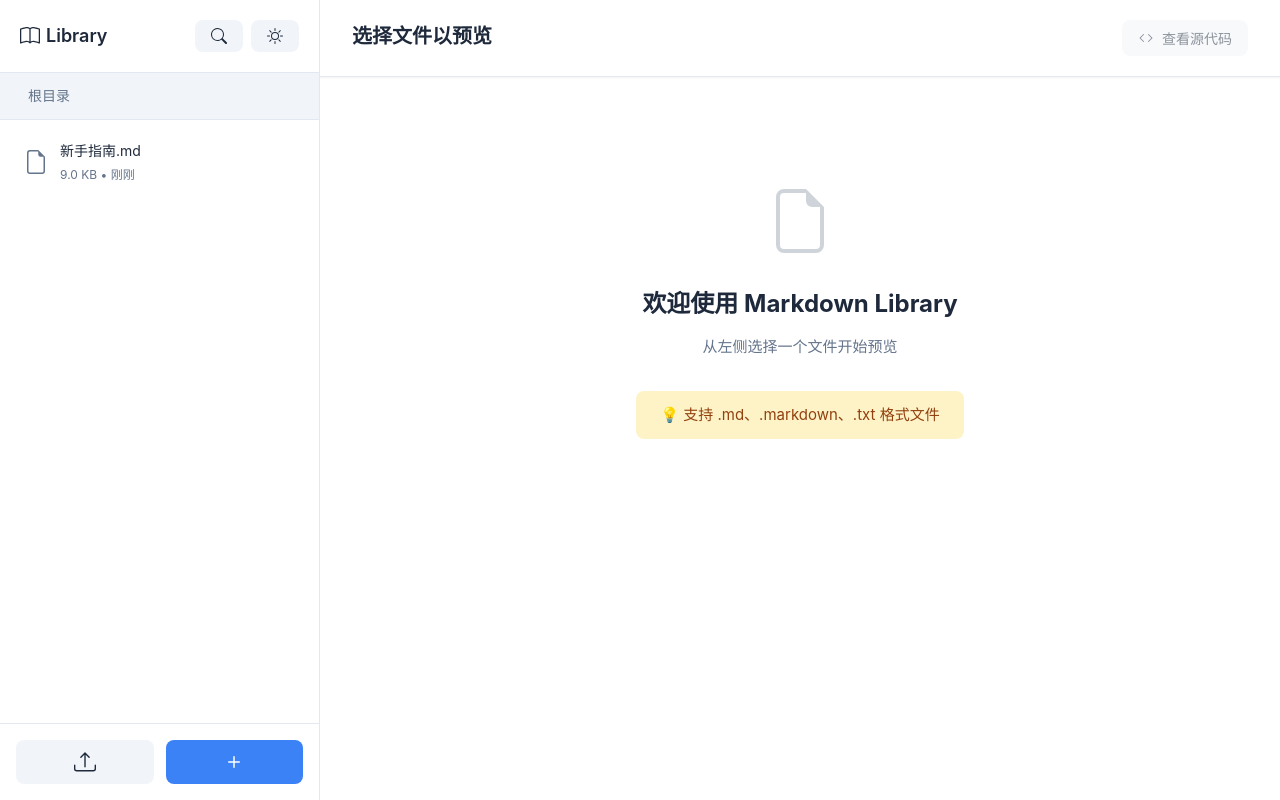
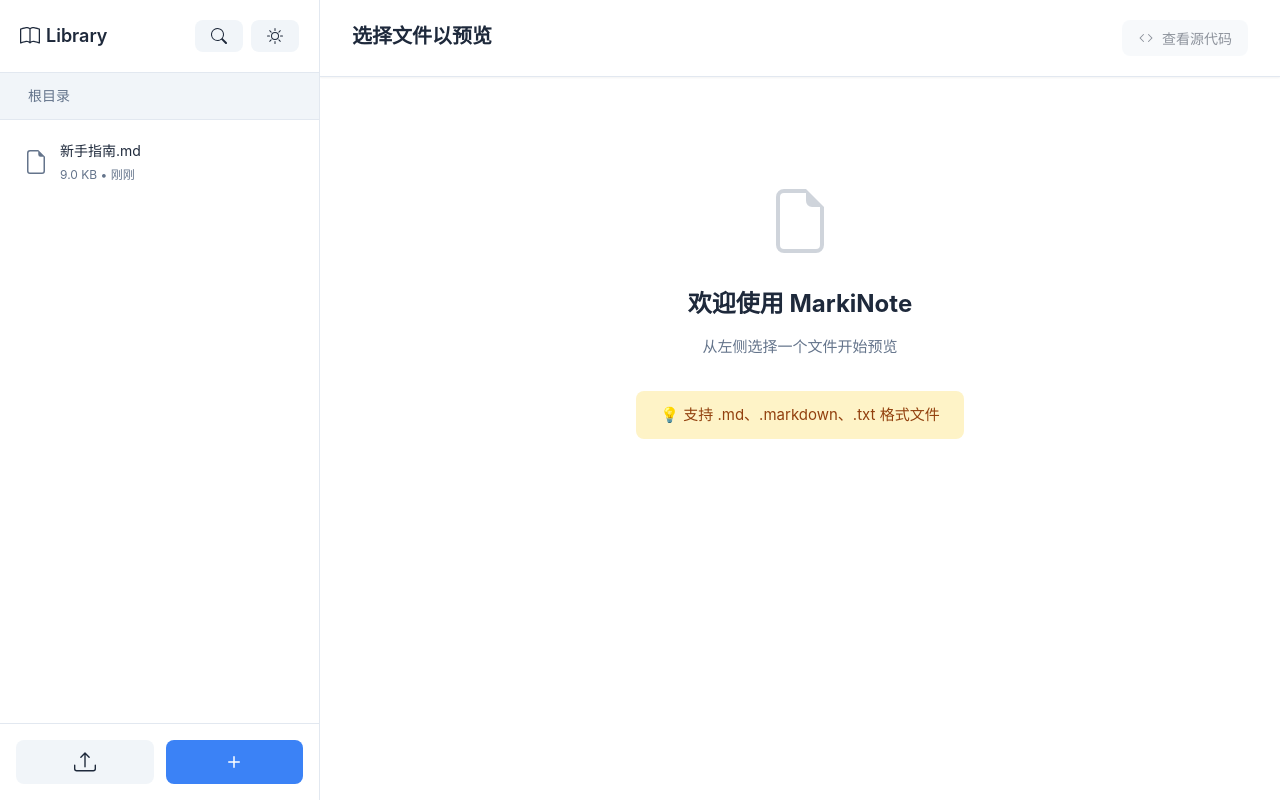
Before and after one commit to guangxiangdebizi/MarkiNote, a Flask app: page / in a window 1280 px wide. Run offline with Flask 3, Linux system fonts and the light colour scheme.

Commit message:
Rename title and welcome message to MarkiNote

```diff
--- a/templates/index.html
+++ b/templates/index.html
@@ -3,7 +3,7 @@
 <head>
     <meta charset="UTF-8">
     <meta name="viewport" content="width=device-width, initial-scale=1.0">
-    <title>Markdown Library - 文档管理与预览</title>
+    <title>MarkiNote - 文档管理与预览</title>
     <link rel="stylesheet" href="{{ url_for('static', filename='style.css') }}">
     <!-- MathJax配置 -->
     <script>
@@ -115,7 +115,7 @@
                     <svg width="64" height="64" viewBox="0 0 16 16" fill="currentColor">
                         <path d="M14 4.5V14a2 2 0 0 1-2 2H4a2 2 0 0 1-2-2V2a2 2 0 0 1 2-2h5.5L14 4.5zm-3 0A1.5 1.5 0 0 1 9.5 3V1H4a1 1 0 0 0-1 1v12a1 1 0 0 0 1 1h8a1 1 0 0 0 1-1V4.5h-2z"/>
                     </svg>
-                    <h3>欢迎使用 Markdown Library</h3>
+                    <h3>欢迎使用 MarkiNote</h3>
                     <p>从左侧选择一个文件开始预览</p>
                     <p class="tip">💡 支持 .md、.markdown、.txt 格式文件</p>
                 </div>
```
